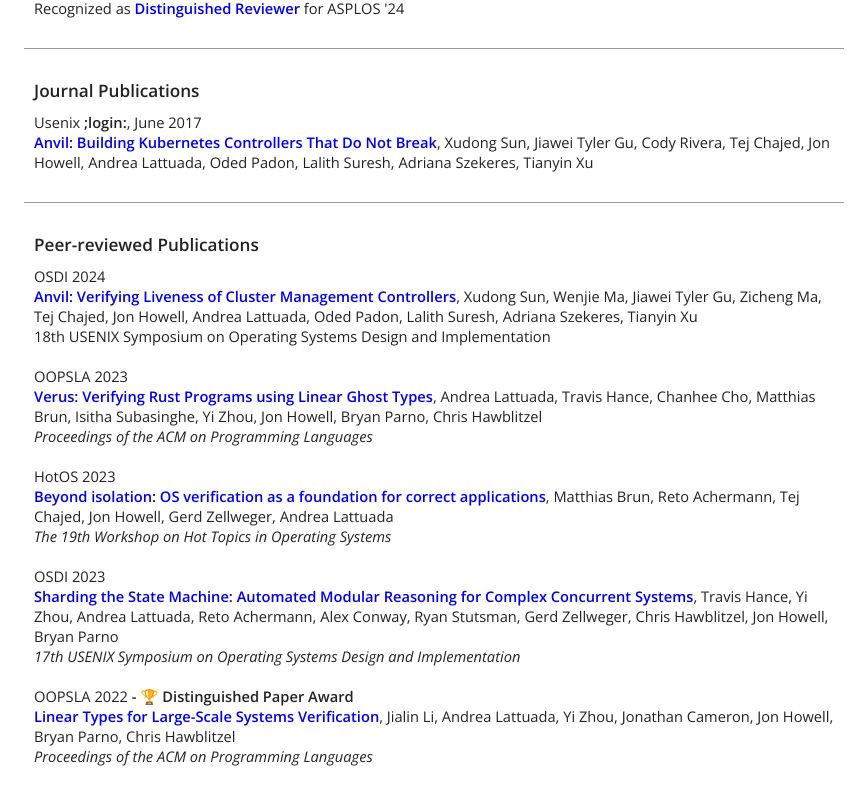
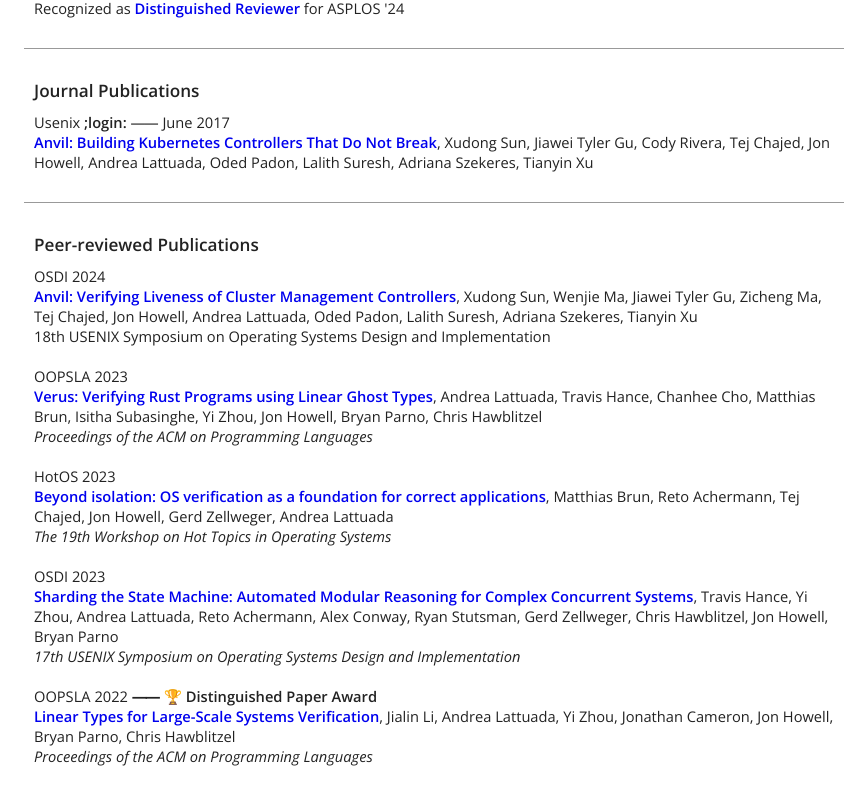
Before and after one commit to utaal/utaal.github.io, a Jekyll site: the page built from index.html, in a window 1280 px wide and 1400 px high, scrolled down 937 px. Shown: the part 148-937 px from the top of the window, without its empty margins (6-869 px from the left). Built offline with Jekyll 4.4.1, drawn with Linux system fonts in a browser that asks for light colours; nearby versions of some CDN libraries.

Commit message:
formatting

```diff
--- a/index.html
+++ b/index.html
@@ -71,7 +71,7 @@
           <h3>Journal Publications</h3>
           <ul class="resume">
             <li>
-                <div class="publication-year">Usenix <b>;login:</b>, June 2017</div>
+                <div class="publication-year">Usenix <b>;login:</b> ⸺ June 2017</div>
                 <div><a href="https://www.usenix.org/publications/loginonline/anvil-building-formally-verified-kubernetes-controllers" class="paper-title">Anvil: Building Kubernetes Controllers That Do Not Break</a>, Xudong Sun, Jiawei Tyler Gu, Cody Rivera, Tej Chajed, Jon Howell, Andrea Lattuada, Oded Padon, Lalith Suresh, Adriana Szekeres, Tianyin Xu</div>
             </li>
           </ul>
@@ -100,7 +100,7 @@
               <div style="display: inline-block" class="resume-location">17th USENIX Symposium on Operating Systems Design and Implementation </div>
             </li>
             <li>
-              <div class="resume-year">OOPSLA 2022 <span style="font-weight: bold">- 🏆 Distinguished Paper Award</span></div>
+              <div class="resume-year">OOPSLA 2022 <span style="font-weight: bold">⸺ 🏆 Distinguished Paper Award</span></div>
               <div><a href="https://doi.org/10.1145/3527313" class="paper-title">Linear Types for Large-Scale Systems Verification</a>, Jialin Li, Andrea Lattuada, Yi Zhou, Jonathan Cameron, Jon Howell, Bryan Parno, Chris Hawblitzel</div>
               <div style="display: inline-block" class="resume-location">Proceedings of the ACM on Programming Languages </div>
             </li>
```
